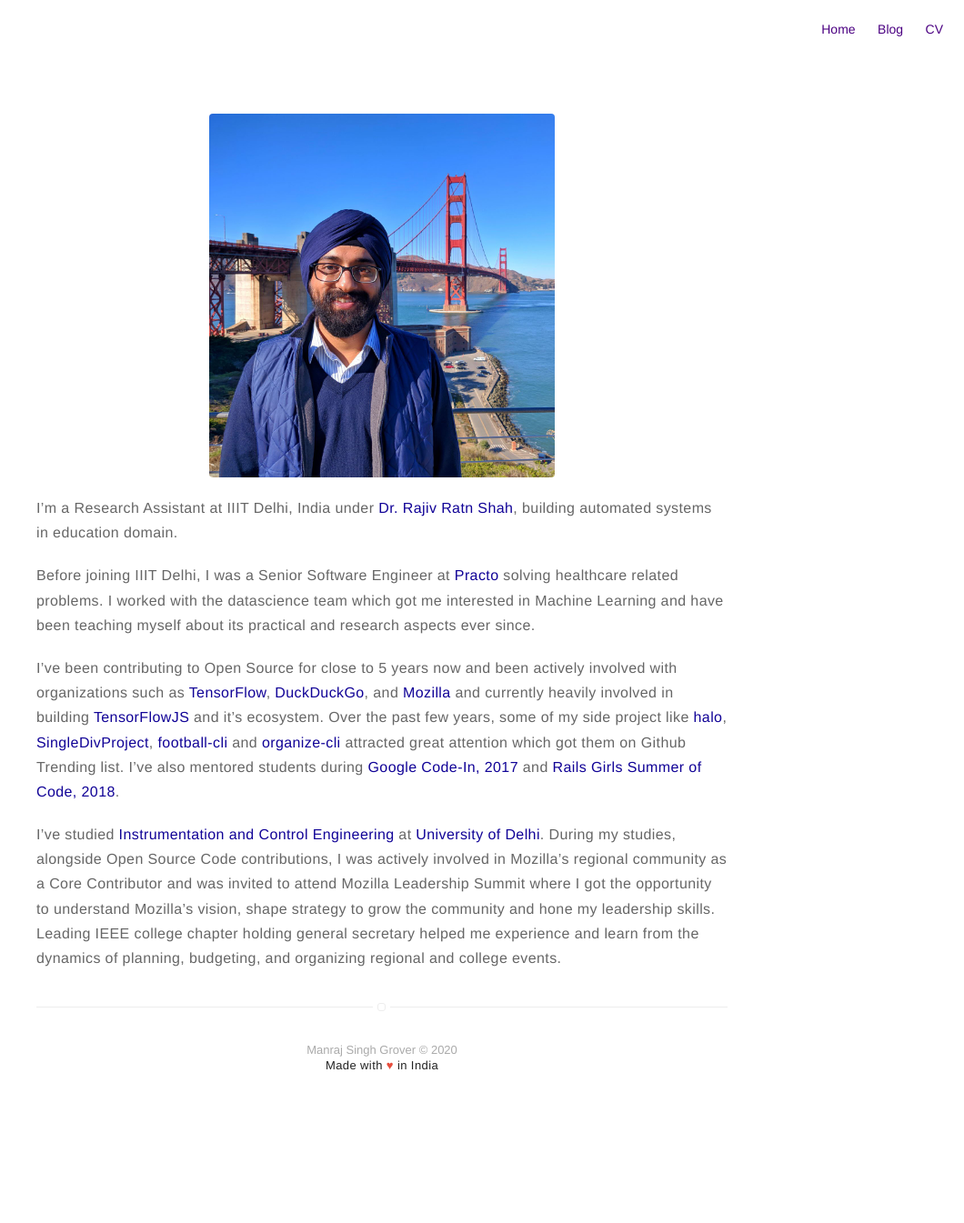
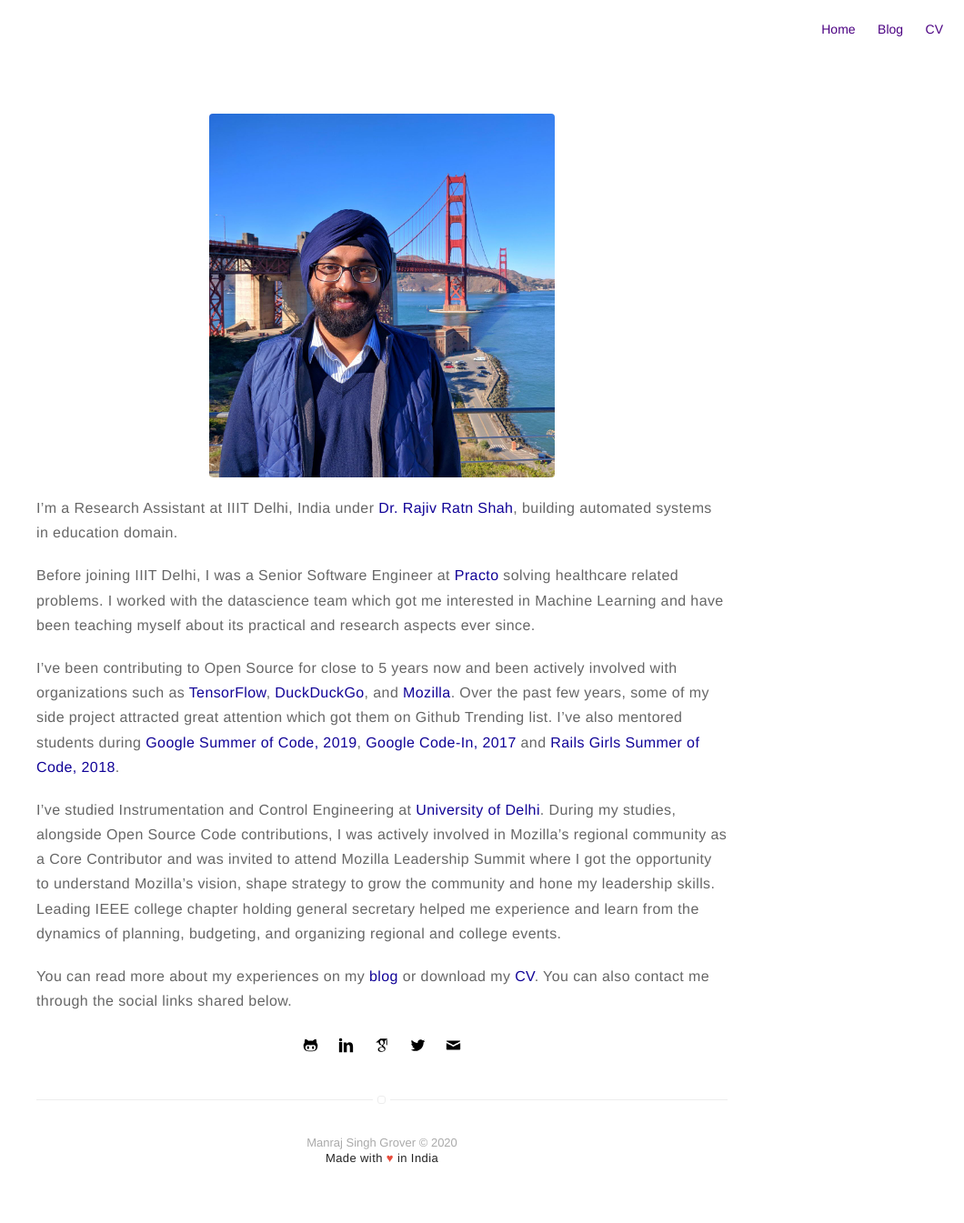
Before and after one commit to manrajgrover/manrajgrover.github.io, a Jekyll site: the page built from about.md, in a window 1280 px wide. Shown: the whole page at 91% size, without its empty margins (220-1280 px from the left). Built offline with Jekyll 4.4.1, drawn with Linux system fonts in a browser that asks for light colours; before the commit the page ends 1243 px from its top, so only the background shows below that.

Commit message:
[Update] Adds description and social links

```diff
--- a/_data/opensource.yml
+++ b/_data/opensource.yml
@@ -3,7 +3,7 @@
   stars: 650
 
 - url: https://github.com/manrajgrover/halo
-  title: "💫 halo: Beautiful spinners for Python™"
+  title: "💫 halo: Beautiful spinners for Python"
   stars: 2.3k
 
 - url: https://github.com/manrajgrover/SingleDivProject
--- a/_sass/components/social-links.sass
+++ b/_sass/components/social-links.sass
@@ -1,5 +1,6 @@
 .social-links
     margin-top: 20px
+    text-align: center
 
     > .link
         margin: 0
--- a/about.md
+++ b/about.md
@@ -2,12 +2,18 @@
 title: About
 layout: page
 ---
-![Profile Image]({% if site.full-picture %}{{ site.url }}/{{ site.full-picture }}{% else %}{{ site.url }}/{{ site.picture }}{% endif %})
+![{{ site.name }}]({% if site.full-picture %}{{ site.url }}/{{ site.full-picture }}{% else %}{{ site.url }}/{{ site.picture }}{% endif %})
 
 I'm a Research Assistant at IIIT Delhi, India under <a href="https://www.iiitd.ac.in/rajivratn" target="_blank" class="link">Dr. Rajiv Ratn Shah</a>, building automated systems in education domain.
 
-Before joining IIIT Delhi, I was a Senior Software Engineer at [Practo](https://practo.com/) solving healthcare related problems. I worked with the datascience team which got me interested in Machine Learning and have been teaching myself about its practical and research aspects ever since.
+Before joining IIIT Delhi, I was a Senior Software Engineer at <a href="https://practo.com/" target="_blank" class="link">Practo</a> solving healthcare related problems. I worked with the datascience team which got me interested in Machine Learning and have been teaching myself about its practical and research aspects ever since.
 
-I've been contributing to Open Source for close to 5 years now and been actively involved with organizations such as [TensorFlow](https://github.com/tensorflow), [DuckDuckGo](https://duckduckhack.com/u/manrajgrover/), and [Mozilla](https://mozillians.org/en-US/u/manrajsingh/) and currently heavily involved in building [TensorFlowJS](https://github.com/tensorflow/tfjs) and it's ecosystem. Over the past few years, some of my side project like [halo](https://github.com/manrajgrover/halo), [SingleDivProject](https://github.com/manrajgrover/SingleDivProject), [football-cli](https://github.com/manrajgrover/football-cli) and [organize-cli](https://github.com/manrajgrover/organize-cli) attracted great attention which got them on Github Trending list. I've also mentored students during [Google Code-In, 2017](https://codein.withgoogle.com/archive/2017/) and [Rails Girls Summer of Code, 2018](https://railsgirlssummerofcode.org/).
+I've been contributing to Open Source for close to 5 years now and been actively involved with organizations such as <a href="https://github.com/tensorflow/tfjs" target="_blank" class="link">TensorFlow</a>, <a href="https://duckduckhack.com/u/manrajgrover/" target="_blank" class="link">DuckDuckGo</a>, and <a href="https://mozillians.org/en-US/u/manrajsingh/" target="_blank" class="link">Mozilla</a>. Over the past few years, some of my side project attracted great attention which got them on Github Trending list. I've also mentored students during <a href="https://summerofcode.withgoogle.com/archive/2019/projects/6561581775716352/" target="_blank" class="link">Google Summer of Code, 2019</a>, <a href="https://codein.withgoogle.com/archive/2017/" target="_blank" class="link">Google Code-In, 2017</a> and <a href="https://railsgirlssummerofcode.org/" target="_blank" class="link">Rails Girls Summer of Code, 2018</a>.
 
-I've studied [Instrumentation and Control Engineering](https://en.wikipedia.org/wiki/Instrumentation_and_control_engineering) at [University of Delhi](http://www.nsit.ac.in/). During my studies, alongside Open Source Code contributions, I was actively involved in Mozilla's regional community as a Core Contributor and was invited to attend Mozilla Leadership Summit where I got the opportunity to understand Mozilla's vision, shape strategy to grow the community and hone my leadership skills. Leading IEEE college chapter holding general secretary helped me experience and learn from the dynamics of planning, budgeting, and organizing regional and college events.
+I've studied Instrumentation and Control Engineering at <a href="http://www.nsit.ac.in/" target="_blank" class="link">University of Delhi</a>. During my studies, alongside Open Source Code contributions, I was actively involved in Mozilla's regional community as a Core Contributor and was invited to attend Mozilla Leadership Summit where I got the opportunity to understand Mozilla's vision, shape strategy to grow the community and hone my leadership skills. Leading IEEE college chapter holding general secretary helped me experience and learn from the dynamics of planning, budgeting, and organizing regional and college events.
+
+You can read more about my experiences on my <a href="{{ site.url }}/blog/" target="_blank" class="link">blog</a> or download my <a class="link" href="{{ site.url }}/{{ site.resume-url }}" target="_blank">CV</a>. You can also contact me through the social links shared below.
+
+<section class="list">
+    {% include social-links.html %}
+</section>
--- a/index.html
+++ b/index.html
@@ -4,7 +4,7 @@ title: Home
 ---
 <section class="list">
     <p>
-        Hi there, I'm Manraj Singh! I'm a Research Assistant at IIIT Delhi, India under <a href="https://www.iiitd.ac.in/rajivratn" target="_blank" class="link">Dr. Rajiv Ratn Shah</a>, building automated systems in education domain. I graduated from University of Delhi in 2016 with a Bachelor's in Instrumentation and Control.
+        Hi there, I'm Manraj Singh! I'm a Research Assistant at IIIT Delhi, India under <a href="https://www.iiitd.ac.in/rajivratn" target="_blank" class="link">Dr. Rajiv Ratn Shah</a>, building automated systems in education domain. I graduated from University of Delhi in 2016 with a Bachelor's in Instrumentation and Control. Over the last few years, I've had the opportunity with amazing teams at <a href="http://midas.iiitd.edu.in/" target="_blank" class="link">MIDAS Lab</a>, <a href="https://github.com/tensorflow/tfjs" target="_blank" class="link">TensorFlow</a> and <a href="https://practo.com/" target="_blank" class="link">Practo</a>.
     </p>
 </section>
 
```
